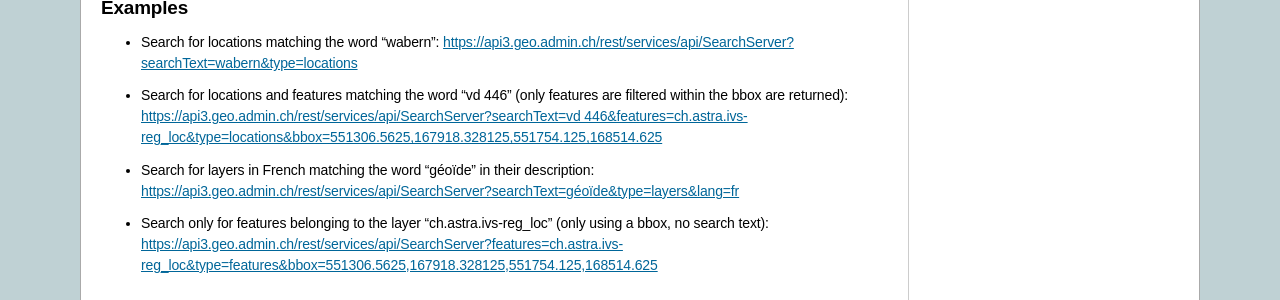
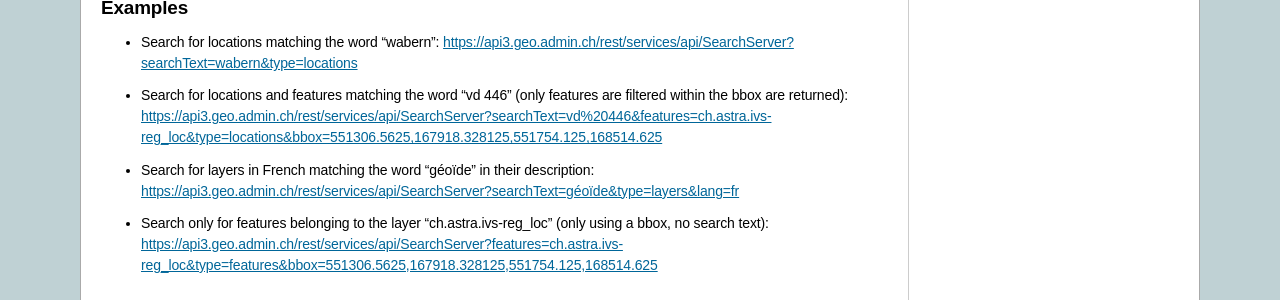
Before and after one commit to swisstopo-test/doc-chsdi3, a Sphinx documentation site: the page built from source/services/sdiservices.rst, in a window 1280 px wide and 900 px high, scrolled down 4737 px. Shown: the part 152-452 px from the top of the window. Built offline with Sphinx 7.4.7, drawn with Linux system fonts in a browser that asks for light colours; formulas are drawn with MathJax 3; part of the change alters nothing that is shown.

Commit message:
Fx search request example

```diff
--- a/source/services/sdiservices.rst
+++ b/source/services/sdiservices.rst
@@ -254,7 +254,7 @@ Examples
 ^^^^^^^^
 
 - Search for locations matching the word “wabern”: `https://api3.geo.admin.ch/rest/services/api/SearchServer?searchText=wabern&type=locations <../../../rest/services/api/SearchServer?searchText=wabern&type=locations>`_
-- Search for locations and features matching the word “vd 446” (only features are filtered within the bbox are returned): `https://api3.geo.admin.ch/rest/services/api/SearchServer?searchText=vd 446&features=ch.astra.ivs-reg_loc&type=locations&bbox=551306.5625,167918.328125,551754.125,168514.625 <../../../rest/services/api/SearchServer?searchText=vd 446&features=ch.astra.ivs-reg_loc&type=locations&bbox=551306.5625,167918.328125,551754.125,168514.625>`_
+- Search for locations and features matching the word “vd 446” (only features are filtered within the bbox are returned): `https://api3.geo.admin.ch/rest/services/api/SearchServer?searchText=vd%20446&features=ch.astra.ivs-reg_loc&type=locations&bbox=551306.5625,167918.328125,551754.125,168514.625 <../../../rest/services/api/SearchServer?searchText=vd%20446&features=ch.astra.ivs-reg_loc&type=locations&bbox=551306.5625,167918.328125,551754.125,168514.625>`_
 - Search for layers in French matching the word “géoïde” in their description: `https://api3.geo.admin.ch/rest/services/api/SearchServer?searchText=géoïde&type=layers&lang=fr <../../../rest/services/api/SearchServer?searchText=géoïde&type=layers&lang=fr>`_
 - Search only for features belonging to the layer “ch.astra.ivs-reg_loc” (only using a bbox, no search text): `https://api3.geo.admin.ch/rest/services/api/SearchServer?features=ch.astra.ivs-reg_loc&type=features&bbox=551306.5625,167918.328125,551754.125,168514.625 <../../../rest/services/api/SearchServer?features=ch.astra.ivs-reg_loc&type=features&bbox=551306.5625,167918.328125,551754.125,168514.625>`_
 
```
